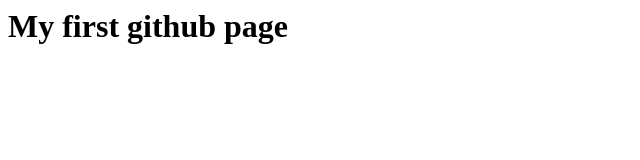
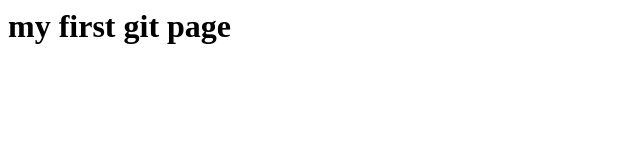
Before and after one commit to manuhostin/my-first-github-page, a plain HTML site: page index.html in a window 1280 px wide. Shown: the whole page, without its empty margins (0-640 px from the left). Drawn offline with Linux system fonts and the light colour scheme.

Commit message:
add coisa

```diff
--- a/index.html
+++ b/index.html
@@ -1,6 +1,5 @@
 <html>
- <body>
-    <h1> My first github page </h1>
-
- </body>
+   <body>
+      <h1> my first git page</h1>
+   </body>
 </html>
```
